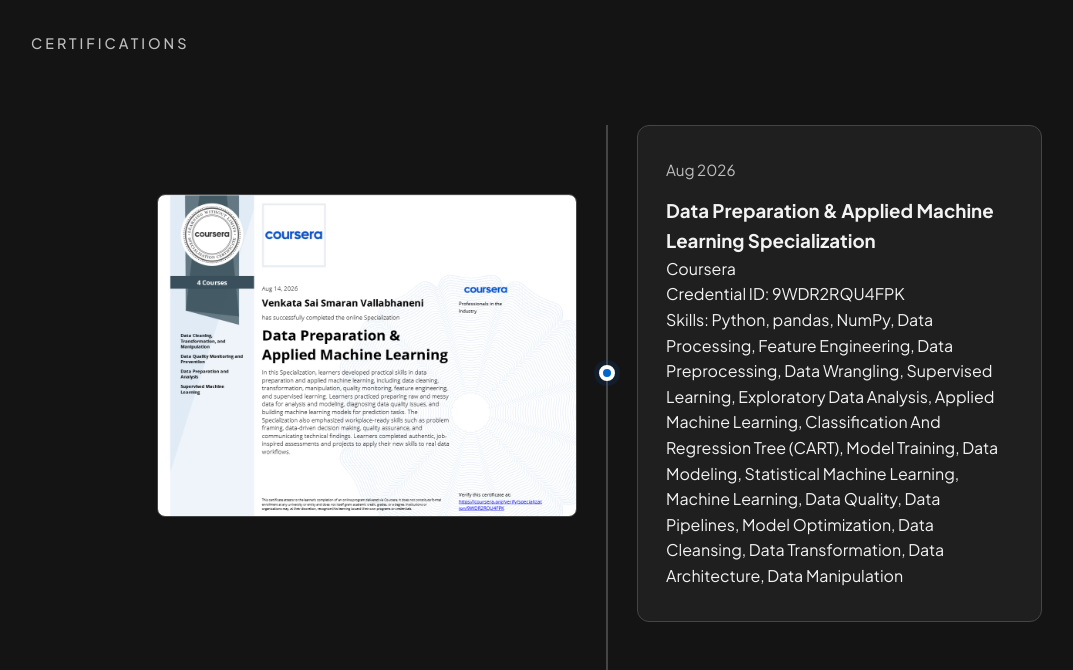
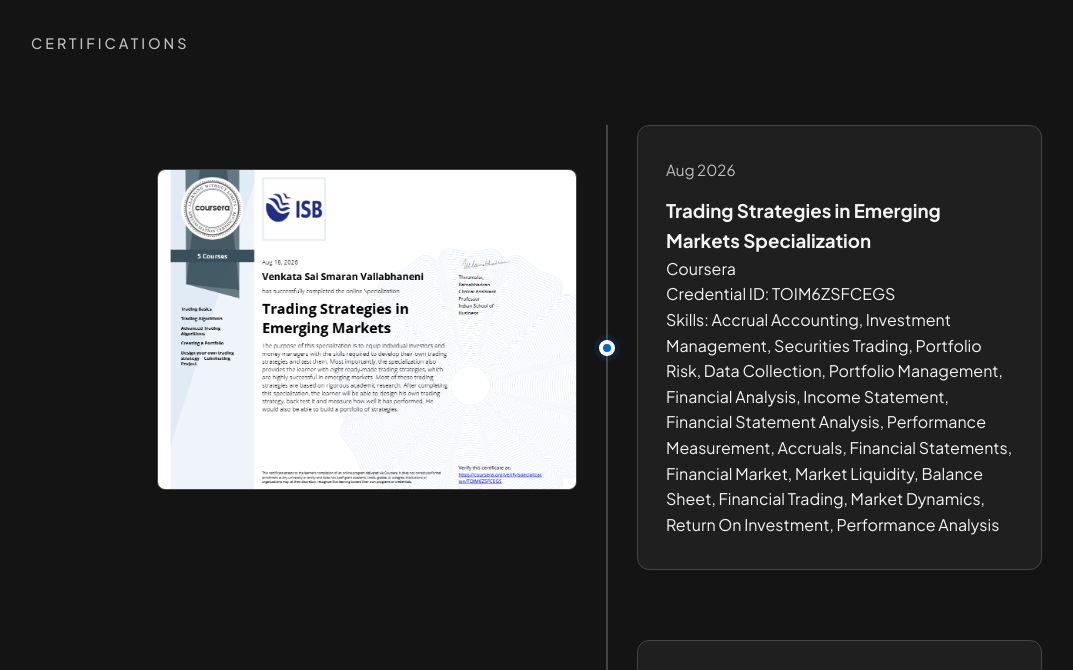
Before and after one commit to happysmaran/happysmaran.github.io, a plain HTML site: page index.html in a window 1280 px wide. Shown: the part 4480-5150 px from the top of the page, without its empty margins (33-1106 px from the left). Drawn offline with Linux system fonts and the light colour scheme.

Commit message:
Add specialization

```diff
--- a/index.html
+++ b/index.html
@@ -399,6 +399,21 @@
             <h2 class="section-label">CERTIFICATIONS</h2>
             <div class="timeline">
 
+                <a href="https://www.coursera.org/account/accomplishments/specialization/TOIM6ZSFCEGS" target="_blank" class="cert-item-link">
+                    <div class="exp-item cert-item">
+                        <div class="cert-preview">
+                            <img src="certificates/isb_trading.png" alt="Trading Strategies in Emerging Markets Specialization Certificate" class="cert-image">
+                        </div>
+                        <div class="exp-content">
+                            <div class="exp-date">Aug 2026</div>
+                            <h3>Trading Strategies in Emerging Markets Specialization</h3>
+                            <p>Coursera<br>Credential ID: TOIM6ZSFCEGS</p>
+                            <p>Skills: Accrual Accounting, Investment Management, Securities Trading, Portfolio Risk, Data Collection, Portfolio Management, Financial Analysis, Income Statement, Financial Statement Analysis, Performance Measurement, Accruals, Financial Statements, Financial Market, Market Liquidity, Balance Sheet, Financial Trading, Market Dynamics, Return On Investment, Performance Analysis</p>
+                        </div>
+                        <div class="exp-dot"></div>
+                    </div>
+                </a>
+
                 <a href="https://www.coursera.org/account/accomplishments/specialization/9WDR2RQU4FPK" target="_blank" class="cert-item-link">
                     <div class="exp-item cert-item">
                         <div class="cert-preview">
```
Also changed, not shown: certificates/isb_trading.png (added).
